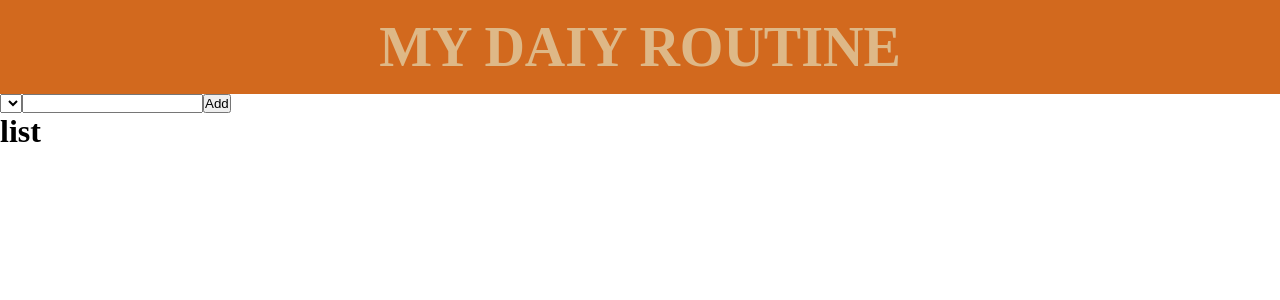
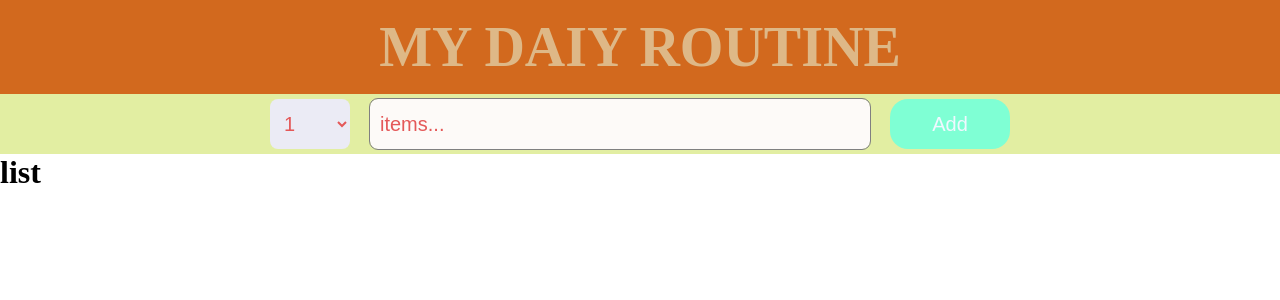
Before and after one commit to Bolaji87/todo-list, a React (Vite) app: page / in a window 1280 px wide. Shown: the top 300 px of the page. Built offline with nearby package versions, Linux system fonts and the light colour scheme.

Commit message:
add change to form

```diff
--- a/src/components/form/Form.jsx
+++ b/src/components/form/Form.jsx
@@ -1,13 +1,36 @@
-import React from "react";
+import React, { useState } from "react";
+import "./form.css";
 
 function Form() {
+  const [quantity, setQuantity] = useState("");
+  const [description, setDescription] = useState("");
+
+  function handleSSubmitForm(e) {
+    e.preventDefault();
+    if (!description) return;
+
+    setQuantity("");
+    setDescription("");
+  }
   return (
-    <div>
-      <form action="">
-        <select name="" id="">
-          <option value=""></option>
+    <div className="form-wrapper">
+      <form action="" onSubmit={handleSSubmitForm}>
+        <select
+          name=""
+          id=""
+          value={quantity}
+          onChange={(e) => setQuantity(Number(e.target.value))}
+        >
+          {Array.from({ length: 20 }, (_, i) => i + 1).map((num) => (
+            <option key={num}>{num}</option>
+          ))}
         </select>
-        <input type="text" />
+        <input
+          type="text"
+          placeholder="items..."
+          value={description}
+          onChange={(e) => setDescription(e.target.value)}
+        />
         <button>Add</button>
       </form>
     </div>
--- a/src/components/form/form.css
+++ b/src/components/form/form.css
@@ -0,0 +1,49 @@
+.form-wrapper {
+  background-color: rgb(226, 238, 162);
+  height: 60px;
+  padding: 20px;
+  display: flex;
+  align-items: center;
+  justify-content: center;
+}
+.form-wrapper form {
+  display: flex;
+  justify-content: center;
+  align-items: center;
+  gap: 20px;
+  height: 50px;
+}
+.form-wrapper select {
+  padding: 10px;
+  background-color: rgb(235, 235, 245);
+  border-radius: 8px;
+  color: #e45858;
+  height: 50px;
+  border: none;
+  width: 80px;
+  outline: 0.5 px solid blue;
+  font-size: 20px;
+}
+.form-wrapper input {
+  padding: 10px;
+  width: 500px;
+  height: 50px;
+  outline: 0.5px solid gray;
+  border: none;
+  border-radius: 8px;
+  font-size: 20px;
+  background-color: rgb(253, 250, 248);
+}
+.form-wrapper form input::placeholder {
+  color: #e45858;
+}
+.form-wrapper form button {
+  padding: 10px;
+  width: 120px;
+  height: 50px;
+  border: none;
+  border-radius: 18px;
+  font-size: 20px;
+  background-color: aquamarine;
+  color: aliceblue;
+}
```
